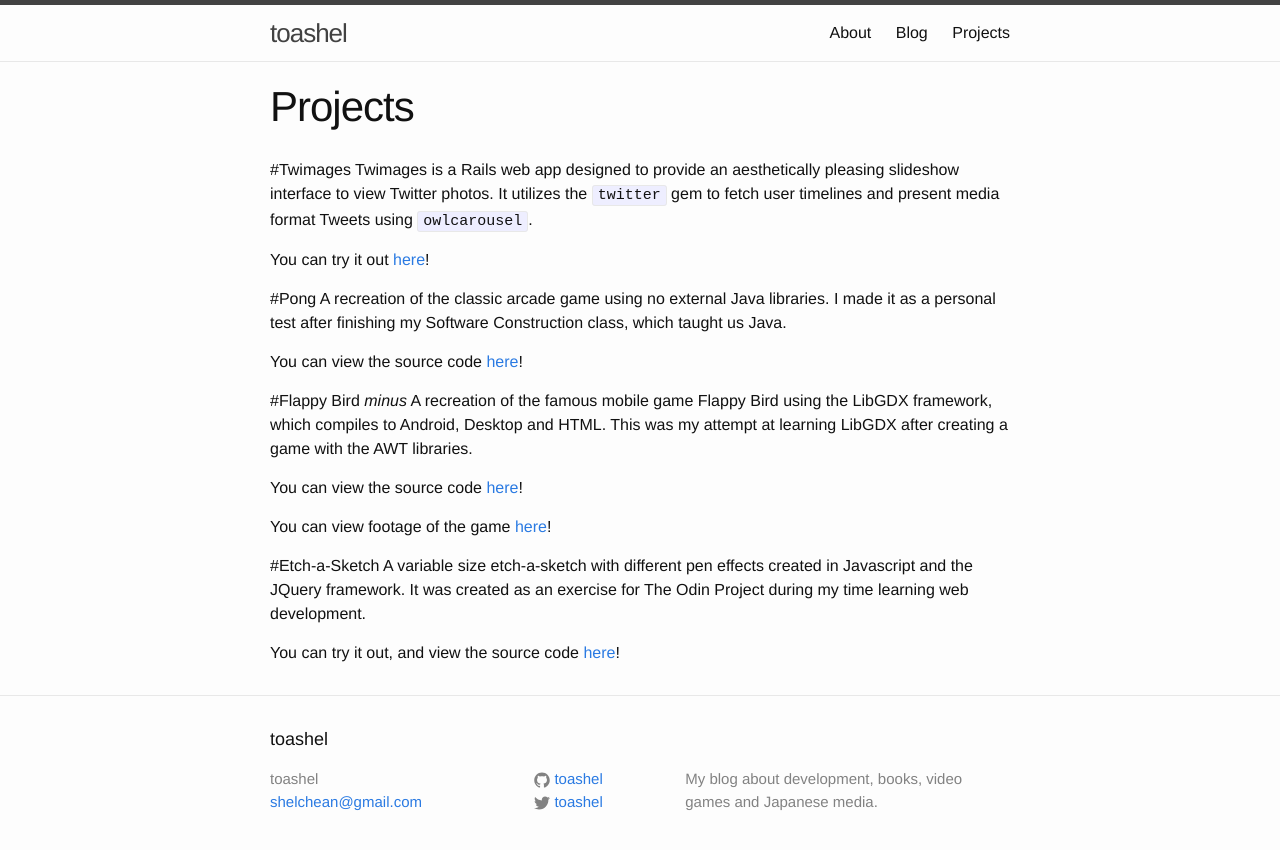
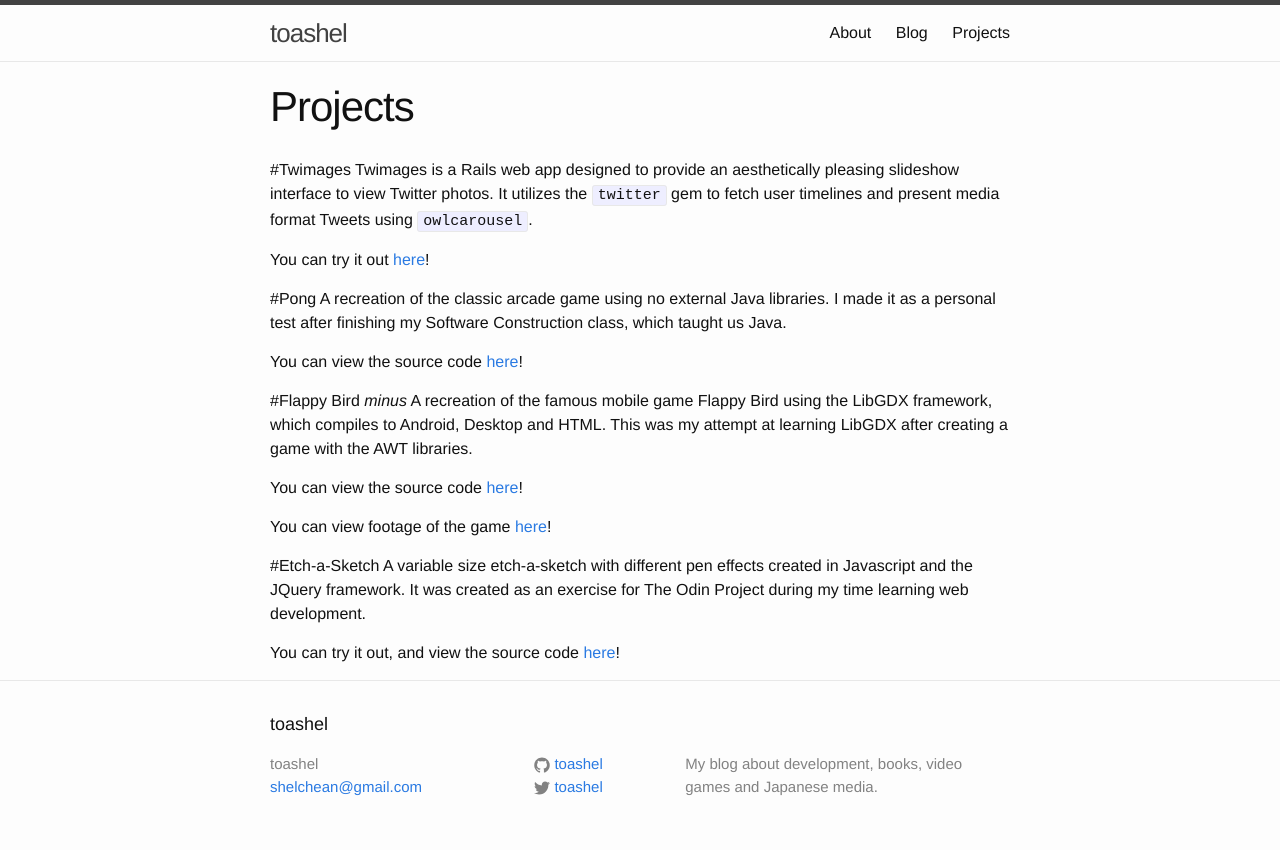
Before and after one commit to PRISISM/blog, a Jekyll site: the page built from projects.md, in a window 1280 px wide. Shown: the top 850 px of the page. Built offline with Jekyll 4.4.1, drawn with Linux system fonts in a browser that asks for light colours.

Commit message:
Change page layout

```diff
--- a/_layouts/page.html
+++ b/_layouts/page.html
@@ -7,7 +7,7 @@ layout: default
     <h1 class="post-title">{{ page.title }}</h1>
   </header>
 
-  <div class="post-content">
+  <div class="content">
     {{ content }}
   </div>
 
--- a/projects.md
+++ b/projects.md
@@ -3,6 +3,7 @@ layout: page
 title: Projects
 permalink: /projects/
 ---
+
 #Twimages
 Twimages is a Rails web app designed to provide an aesthetically pleasing slideshow interface to view Twitter photos. It utilizes the `twitter` gem to fetch user timelines and present media format Tweets using `owlcarousel`.
 
```
